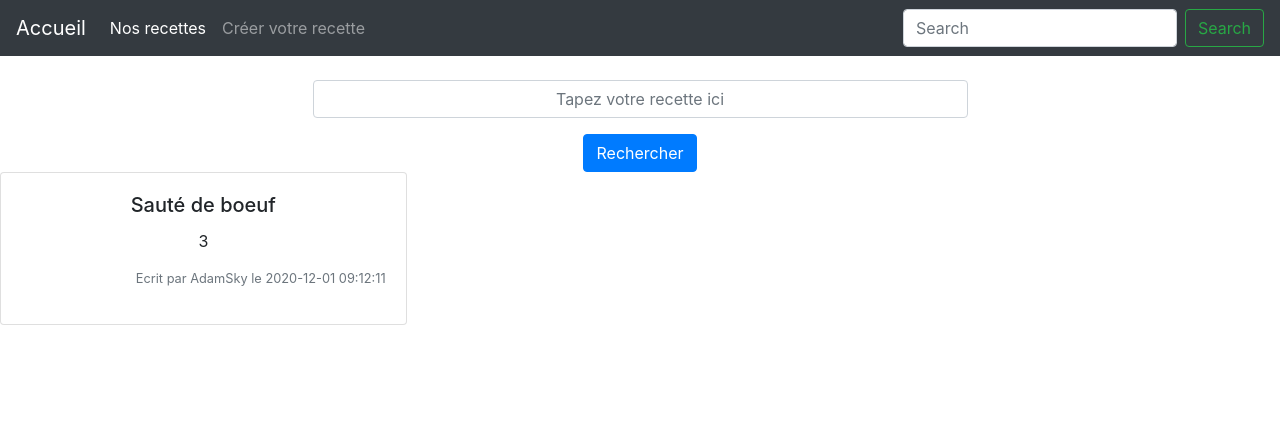
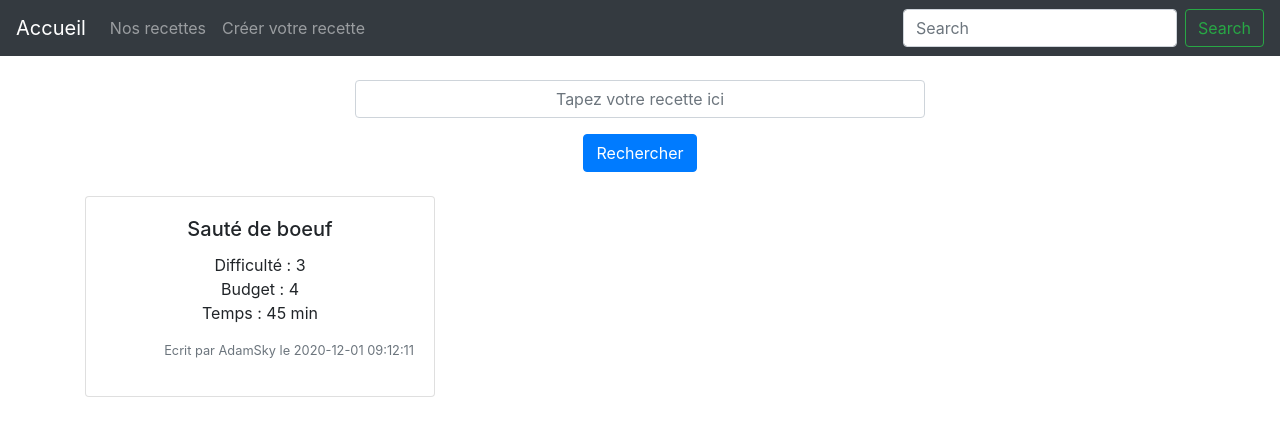
Before and after one commit to RenaudCini/projet-web-3, a PHP site: page /liste_recettes/liste_recettes_pg.php in a window 1280 px wide. Shown: the top 436 px of the page. Run offline with PHP 8.4, Linux system fonts and the light colour scheme; data comes from the database, SQL or seed files in the repository.

Commit message:
Modifs liste recettes

```diff
--- a/creation_recette/creation_recette_pg.php
+++ b/creation_recette/creation_recette_pg.php
@@ -9,8 +9,6 @@ require_once '../template/view/nav.php';
 
 
 <div class="container">
-
-    <br>
 
     <div class="retourAjax"></div>
 
--- a/liste_recettes/liste_recettes_pg.php
+++ b/liste_recettes/liste_recettes_pg.php
@@ -11,7 +11,8 @@ $recettes = $recettes->listeRecettes('');
 $compteur = 0;
 ?>
 
-<body>
+<div class="container">
+
     <div class="form-group row justify-content-center">
         <input type="text" class="form-control col-6 text-center" id="recherche" placeholder="Tapez votre recette ici">
     </div>
@@ -19,17 +20,24 @@ $compteur = 0;
         <button class="btn btn-primary" id="buttonSearch">Rechercher</button>
     </div>
 
+    <br>
+
     <div class="row">
-        <?php foreach ($recettes as $recette) {
-            if ($compteur % 3 === 0) :
-        ?> </div>
+        <?php
+        foreach ($recettes as $recette) :
+            if ($compteur % 3 === 0) : ?>
+    </div>
     <div class="row">
-    <?php endif ?>
+    <?php endif; ?>
     <div class="col-md-4 pb-3">
         <div class="card">
             <div class="card-body text-center">
                 <h5 class="card-title"><?= $recette['titre'] ?></h5>
-                <p class="card-text"><?= $recette['difficulte'] ?></p>
+                <p class="card-text">
+                    Difficulté : <?= $recette['difficulte'] ?><br>
+                    Budget : <?= $recette['budget'] ?><br>
+                    Temps : <?= $recette['temps'] ?><br>
+                </p>
                 <p class="text-right small text-secondary"> Ecrit par
                     <?= $recette['pseudo'] ?> le
                     <?= $recette['date'] ?>
@@ -37,8 +45,12 @@ $compteur = 0;
             </div>
         </div>
     </div>
-<?php $compteur++;
-        } ?>
+<?php
+            $compteur++;
+        endforeach;
+?>
     </div>
 
-    <?php require_once '../template/view/footer.php';
+</div>
+
+<?php require_once '../template/view/footer.php';
--- a/template/view/nav.php
+++ b/template/view/nav.php
@@ -24,8 +24,8 @@
 
         <div class="collapse navbar-collapse" id="navbarSupportedContent">
             <ul class="navbar-nav mr-auto">
-                <li class="nav-item active">
-                    <a class="nav-link" href="/liste_recettes/liste_recettes_pg.php">Nos recettes <span class="sr-only">(current)</span></a>
+                <li class="nav-item">
+                    <a class="nav-link" href="/liste_recettes/liste_recettes_pg.php">Nos recettes</a>
                 </li>
                 <li class="nav-item">
                     <a class="nav-link" href="/creation_recette/creation_recette_pg.php">Créer votre recette</a>
```
